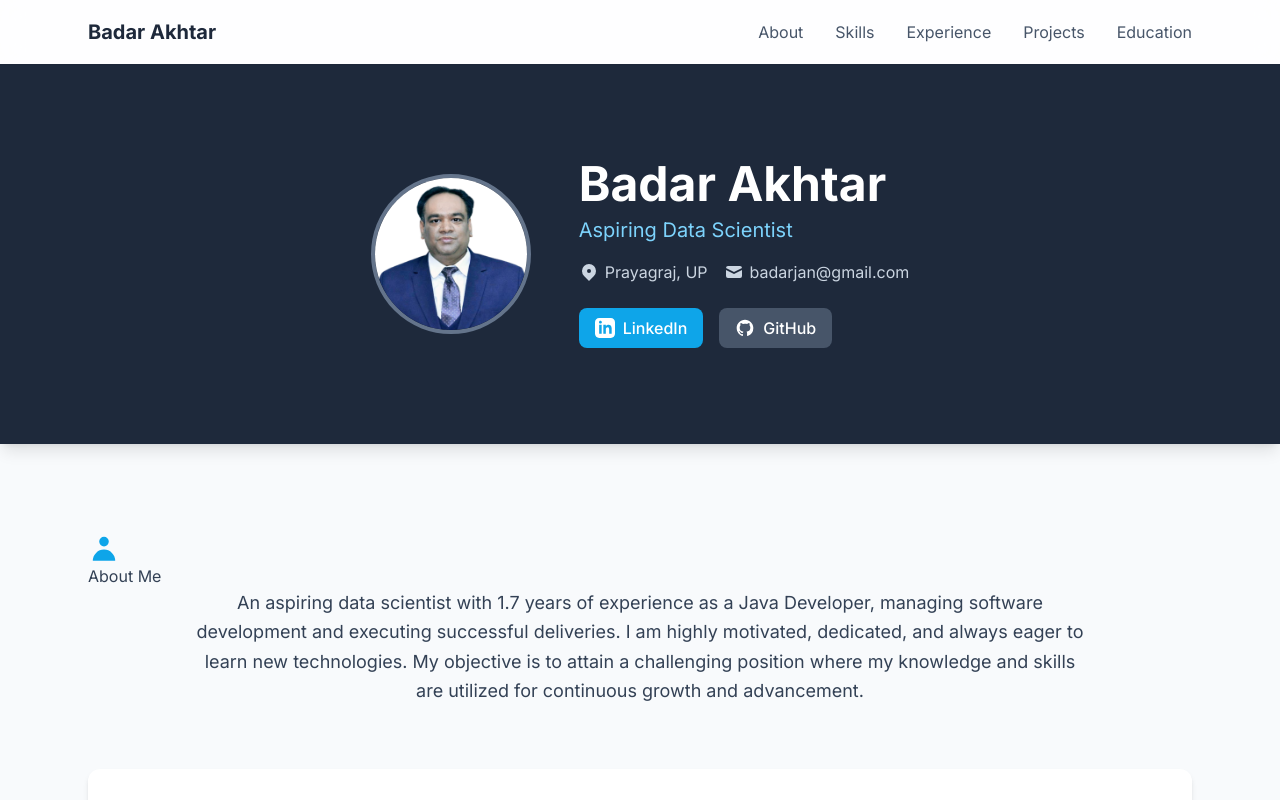
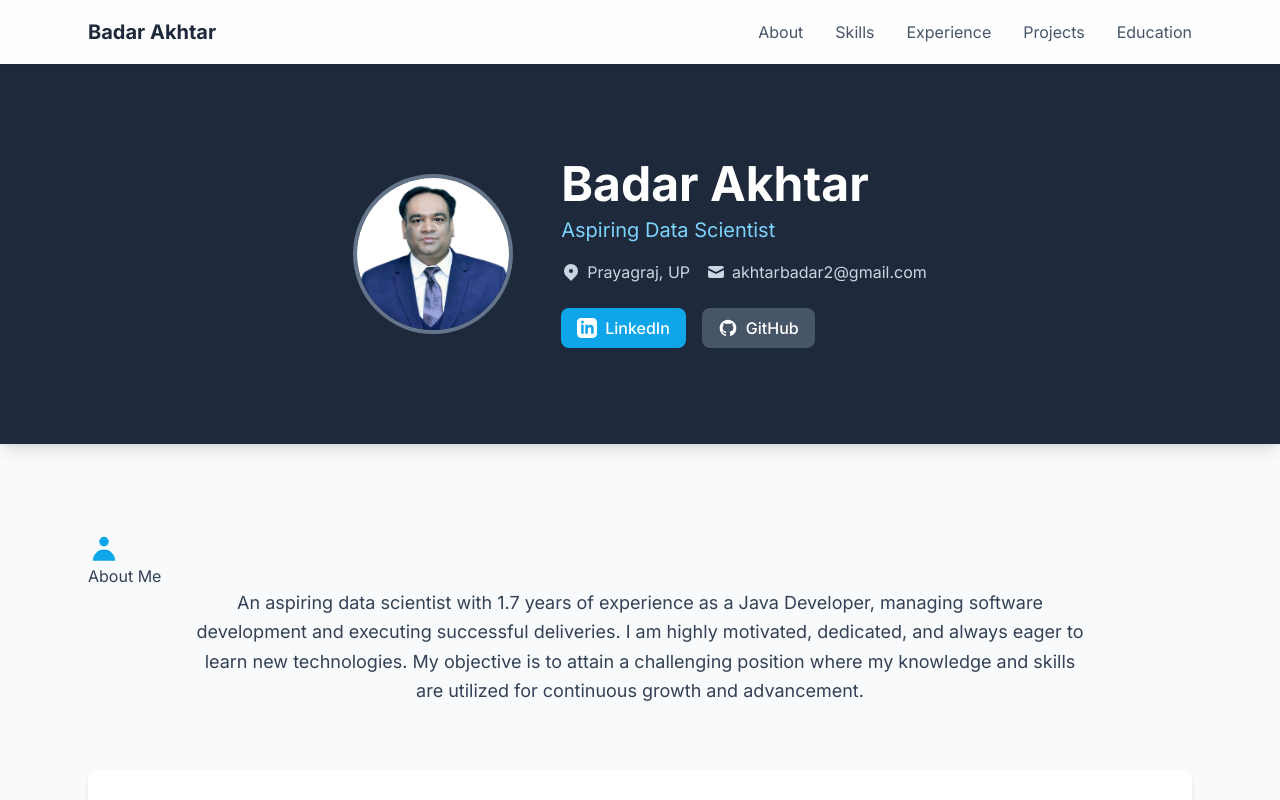
Before and after one commit to badarakhtar/badarakhtar.github.io, a plain HTML site: page index.html in a window 1280 px wide. Shown: the top 800 px of the page. Drawn offline with nearby package versions, Linux system fonts and the light colour scheme.

Commit message:
Update index.html

```diff
--- a/index.html
+++ b/index.html
@@ -109,7 +109,7 @@
                     <p class="text-xl text-sky-300 mt-2">Aspiring Data Scientist</p>
                     <div class="mt-4 flex items-center justify-center md:justify-start space-x-4 text-slate-300">
                         <div class="flex items-center"><svg xmlns="http://www.w3.org/2000/svg" class="h-5 w-5 mr-1.5" viewBox="0 0 20 20" fill="currentColor"><path fill-rule="evenodd" d="M5.05 4.05a7 7 0 119.9 9.9L10 18.9l-4.95-4.95a7 7 0 010-9.9zM10 11a2 2 0 100-4 2 2 0 000 4z" clip-rule="evenodd" /></svg><span>Prayagraj, UP</span></div>
-                        <div class="flex items-center"><svg xmlns="http://www.w3.org/2000/svg" class="h-5 w-5 mr-1.5" viewBox="0 0 20 20" fill="currentColor"><path d="M2.003 5.884L10 9.882l7.997-3.998A2 2 0 0016 4H4a2 2 0 00-1.997 1.884z" /><path d="M18 8.118l-8 4-8-4V14a2 2 0 002 2h12a2 2 0 002-2V8.118z" /></svg><a href="mailto:akhtarbadar2@gmail.com" class="hover:text-sky-300">badarjan@gmail.com</a></div>
+                        <div class="flex items-center"><svg xmlns="http://www.w3.org/2000/svg" class="h-5 w-5 mr-1.5" viewBox="0 0 20 20" fill="currentColor"><path d="M2.003 5.884L10 9.882l7.997-3.998A2 2 0 0016 4H4a2 2 0 00-1.997 1.884z" /><path d="M18 8.118l-8 4-8-4V14a2 2 0 002 2h12a2 2 0 002-2V8.118z" /></svg><a href="mailto:akhtarbadar2@gmail.com" class="hover:text-sky-300">akhtarbadar2@gmail.com</a></div>
                     </div>
                      <div class="mt-6 flex space-x-4 justify-center md:justify-start">
                         <a href="https://www.linkedin.com/in/badarakhtar/" target="_blank" class="flex items-center bg-sky-500 hover:bg-sky-600 text-white font-medium py-2 px-4 rounded-lg transition-colors"><svg class="w-5 h-5 mr-2" fill="currentColor" viewBox="0 0 24 24"><path d="M19 0h-14c-2.761 0-5 2.239-5 5v14c0 2.761 2.239 5 5 5h14c2.762 0 5-2.239 5-5v-14c0-2.761-2.238-5-5-5zm-11 19h-3v-11h3v11zm-1.5-12.268c-.966 0-1.75-.79-1.75-1.764s.784-1.764 1.75-1.764 1.75.79 1.75 1.764-.783 1.764-1.75 1.764zm13.5 12.268h-3v-5.604c0-3.368-4-3.113-4 0v5.604h-3v-11h3v1.765c1.396-2.586 7-2.777 7 2.476v6.759z"/></svg>LinkedIn</a>
```
